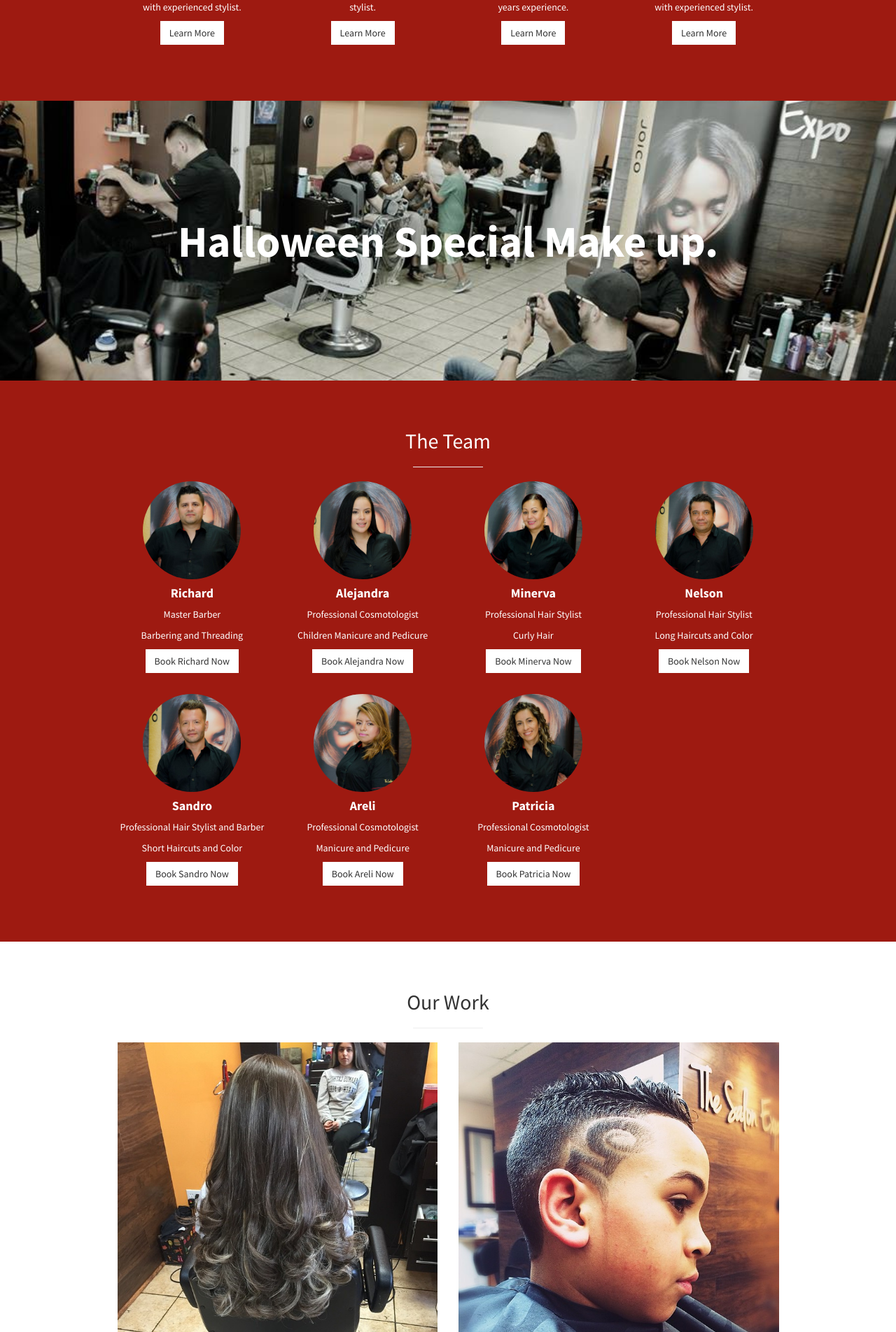
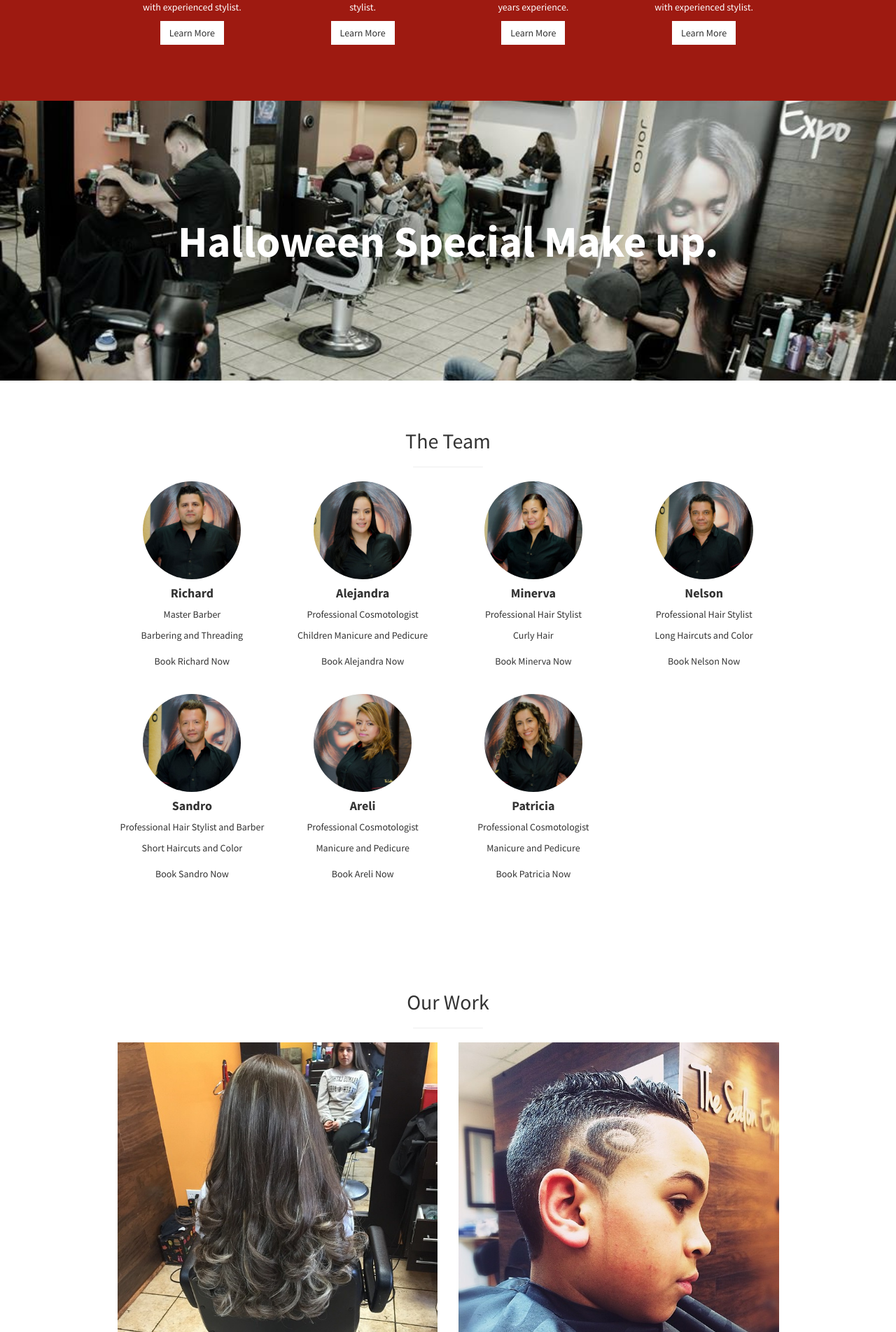
Before and after one commit to thesalonexpo/thesalonexpo.github.io, a Jekyll site: the page built from index.html, in a window 1280 px wide. Shown: the part 1549-3453 px from the top of the page at 70% size. Built offline with Jekyll 4.4.1, drawn with Linux system fonts in a browser that asks for light colours.

Commit message:
Color changes

```diff
--- a/_includes/team.html
+++ b/_includes/team.html
@@ -1,5 +1,5 @@
 <!-- The circle icons use Font Awesome's stacked icon classes. For more information, visit http://fontawesome.io/examples/ -->
-<section id="services" class="services bg-primary">
+<section id="team" class="team">
   <div class="container">
     <div class="row text-center">
       <div class="col-lg-10 col-lg-offset-1">
--- a/css/stylish-portfolio.css
+++ b/css/stylish-portfolio.css
@@ -196,7 +196,8 @@ hr.small {
 
 /* Services */
 
-.services {
+.services,
+.team {
     padding: 50px 0;
 }
 
```
